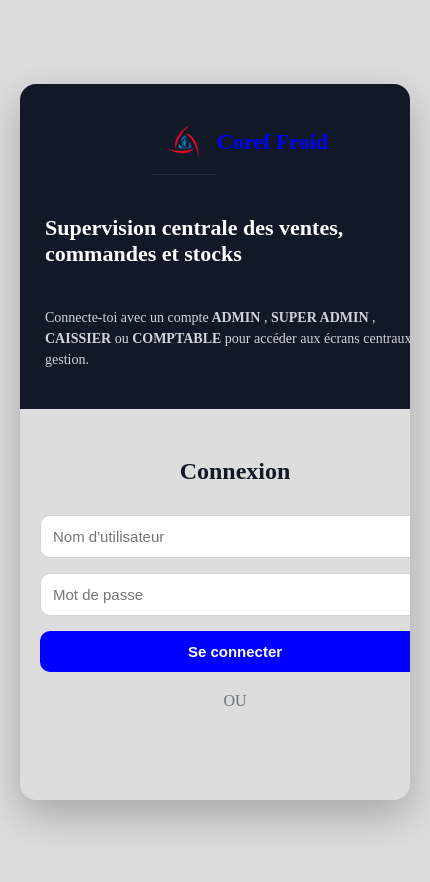
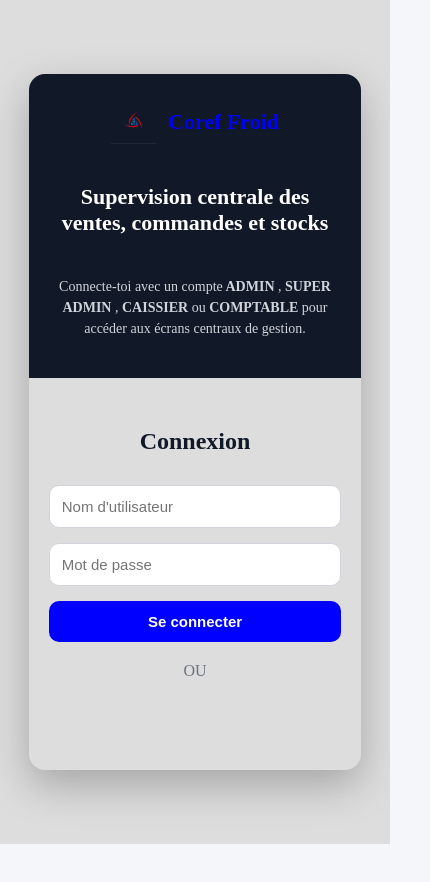
Before and after one commit to RachelMoto/ChambreFroide, a React app: page /login in a window 390 px wide. Shown: the whole page, 430 px wide, since content can reach past the window. After the commit the page ends 844 px from the top, so only its background shows below. Built offline with nearby package versions, Linux system fonts and the light colour scheme; the HTML template or start-up script is replaced by a standard one.

Commit message:
modify pages

```diff
--- a/src/pages/Vente.jsx
+++ b/src/pages/Vente.jsx
@@ -153,6 +153,13 @@ const openCashSale = () => {
   setShowModal(true);
 };
 
+const telephoneValide = (telephone) => {
+  const chiffres = telephone.replace(/\D/g, "");
+
+  // RDC : indicatif 243, il faut au moins quelques chiffres après
+  return chiffres.length > 3;
+};
+
   // Vente crédit
   const handleCreditSale = async () => {
 
@@ -191,6 +198,7 @@ const openCreditSale = () => {
 };
 
 const confirmSale = async () => {
+
   if (panier.length === 0) {
     alert("Ajoute des produits au panier");
     return;
@@ -201,9 +209,44 @@ const confirmSale = async () => {
     return;
   }
 
-  if (saleType === "CREDIT" && client.acompte <= 0) {
-    alert("Acompte obligatoire pour une vente crédit");
+  if (!telephoneValide(client.telephone)) {
+  alert("Veuillez saisir un numéro de téléphone valide.");
+  return;
+}
+
+  // Récupération de l'acompte une seule fois
+  const acompte = Number(client.acompte || 0);
+
+// Vérification du nom
+if (!client.prenom.trim()) {
+  alert("Le nom du client est obligatoire.");
+  return;
+}
+
+// Vérification du téléphone
+const chiffres = client.telephone.replace(/\D/g, "");
+
+if (chiffres.length <= 3) {
+  alert("Veuillez saisir un numéro de téléphone valide.");
+  return;
+}
+
+if (saleType === "CREDIT") {
+
+  if (acompte <= 0) {
+    alert("Acompte obligatoire pour une vente crédit.");
     return;
+  }
+
+  if (acompte > total) {
+    alert(
+      "L'acompte ne peut pas être supérieur au montant total à payer."
+    );
+    return;
+  }
+
+
+
   }
 
   const confirmation = window.confirm(
--- a/src/styles/Dette.css
+++ b/src/styles/Dette.css
@@ -275,6 +275,7 @@ tbody tr:hover {
   cursor: pointer;
   border-radius: 5px;
   color: white;
+  border: none;
 }
 
 .dette-table button:hover{
--- a/src/styles/Home.css
+++ b/src/styles/Home.css
@@ -163,3 +163,17 @@
   }
 
 }
+
+@media (max-width:768px){
+
+.home{
+
+    background-size:90%;
+    background-repeat:no-repeat;
+    background-position:center;
+
+    background-color:black;
+
+}
+
+}
--- a/src/styles/Login.css
+++ b/src/styles/Login.css
@@ -1,3 +1,17 @@
+html,
+body {
+  margin: 0;
+  padding: 0;
+  width: 100%;
+  overflow-x: hidden;
+}
+
+*,
+*::before,
+*::after {
+  box-sizing: border-box;
+}
+
 body {
   margin: 0;
   padding: 0;
@@ -15,7 +29,8 @@ body {
 }
 
 .login-box {
-  width: 1000px;
+  width:min(1000px,95%);
+  max-width:95%;
   height: 600px;
 
   display: flex;
@@ -46,7 +61,16 @@ body {
 .logo-title {
   display: flex;
   align-items: center;
+  display: flex;
+  align-items: center;
+  justify-content: flex-start;
+  gap: 12px;
 
+}
+@media (max-width: 768px) {
+  .logo-title {
+    justify-content: center;
+  }
 }
 
 .logo {
@@ -94,6 +118,7 @@ body {
   border-right: 5px solid #111827;
   border-top: 5px solid #111827;
   border-bottom: 5px solid #111827;
+  overflow:hidden;
 }
 
 .login-form {
@@ -108,7 +133,8 @@ body {
 }
 
 .login-form input {
-  width: 100%;
+  width:100%;
+  max-width:100%;
   padding: 14px;
 
   margin-bottom: 15px;
@@ -188,7 +214,7 @@ body {
   .login-box {
     flex-direction: column;
     width: 100%;
-    height: auto;
+    min-height: auto;
   }
 
   .login-left,
@@ -222,6 +248,7 @@ body {
 
   .logo-title {
     justify-content: center;
+    text-align: center;
   }
 
 }
@@ -256,4 +283,9 @@ body {
     font-size: 15px;
   }
 
+  .left-content {
+    text-align: center;
+    align-items: center;
+  }
+
 }
```
